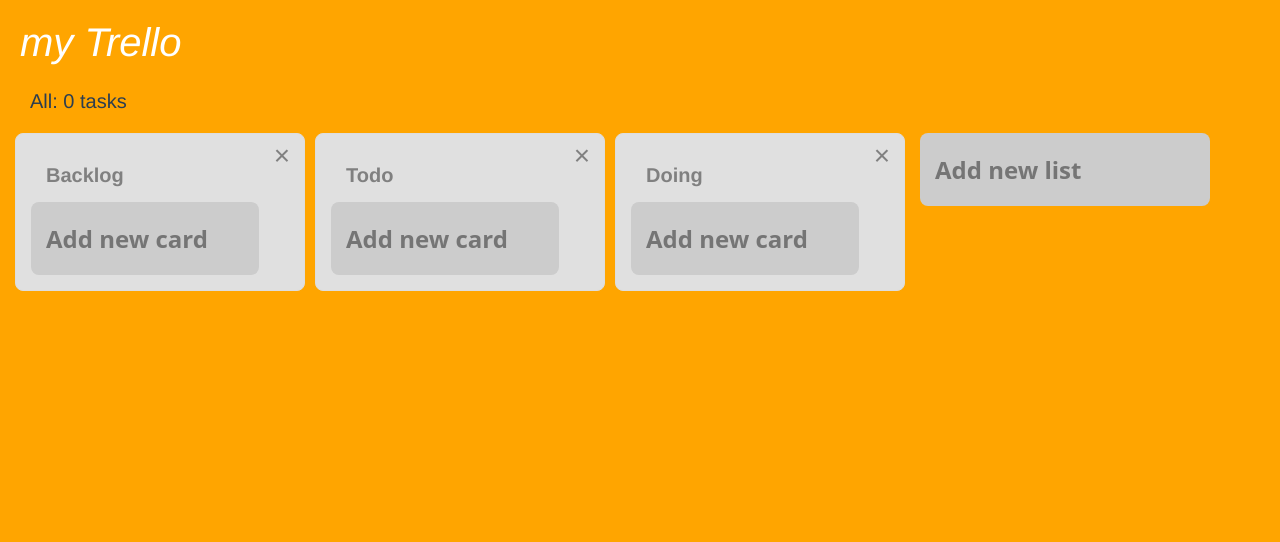
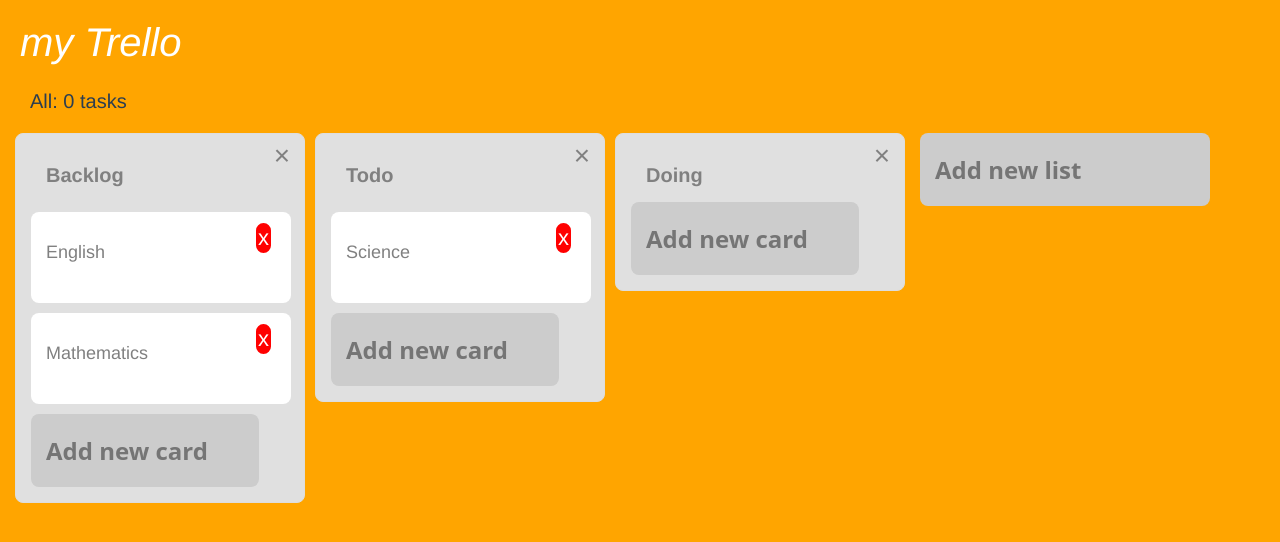
Before and after one commit to junichiseki0831/my-trello, a Vue app: page / in a window 1280 px wide. Shown: the top 542 px of the page. Built offline with nearby package versions, Linux system fonts and the light colour scheme.

Commit message:
作成したカードの表示

```diff
--- a/src/assets/css/styles.css
+++ b/src/assets/css/styles.css
@@ -145,3 +145,35 @@
   opacity: 0.8;
   cursor: pointer;
 }
+
+.card {
+  margin-top: 10px;
+  margin-bottom: 10px;
+  position: relative;
+  display: flex;
+  padding: 30px 15px 40px;
+  background-color: #fff;
+  border-radius: 8px;
+  width: 260px;
+  cursor: pointer;
+}
+
+.close-button {
+  position: absolute;
+  top: 6px;
+  right: 15px;
+  font-size: 22px;
+  cursor: pointer;
+  border-radius: 8px;
+  border-color: red;
+  border-style: solid;
+  background-color: red;
+  color: white;
+  margin: 5px;
+}
+
+.body {
+  font-size: 18px;
+  width: 100%;
+  word-wrap: break-word;
+}
--- a/src/components/Board.vue
+++ b/src/components/Board.vue
@@ -5,9 +5,10 @@
       <p class="info-line">All: 0 tasks</p>
       <div class="list-index">
         <list v-for="(item, index) in lists"
-             :key="item.id"
-             :title="item.title"
-             :listIndex="index"
+              :key="item.id"
+              :title="item.title"
+              :cards="item.cards"
+              :listIndex="index"
         />
         <list-add />
       </div>
--- a/src/components/List.vue
+++ b/src/components/List.vue
@@ -4,21 +4,33 @@
       <p class="list-title">{{ title }}</p>
       <div class="deletelist" @click="removeList">×</div>
     </div>
+    <card v-for="(item, index) in cards"
+        :body="item.body"
+        :key="item.id"
+        :cardIndex="index"
+        :listIndex="listIndex"
+    />
     <card-add :listIndex="listIndex" />
   </div>
 </template>
 
 <script>
 import CardAdd from './CardAdd'
+import Card from './Card'
 
 export default {
   components: {
-    CardAdd
+    CardAdd,
+    Card
   },
   props: {
     //ListAddコンポーネントよりデータを受け取り
     title: {
       type: String,
+      required: true
+    },
+    cards: {
+      type: Array,
       required: true
     },
     listIndex: {
```
